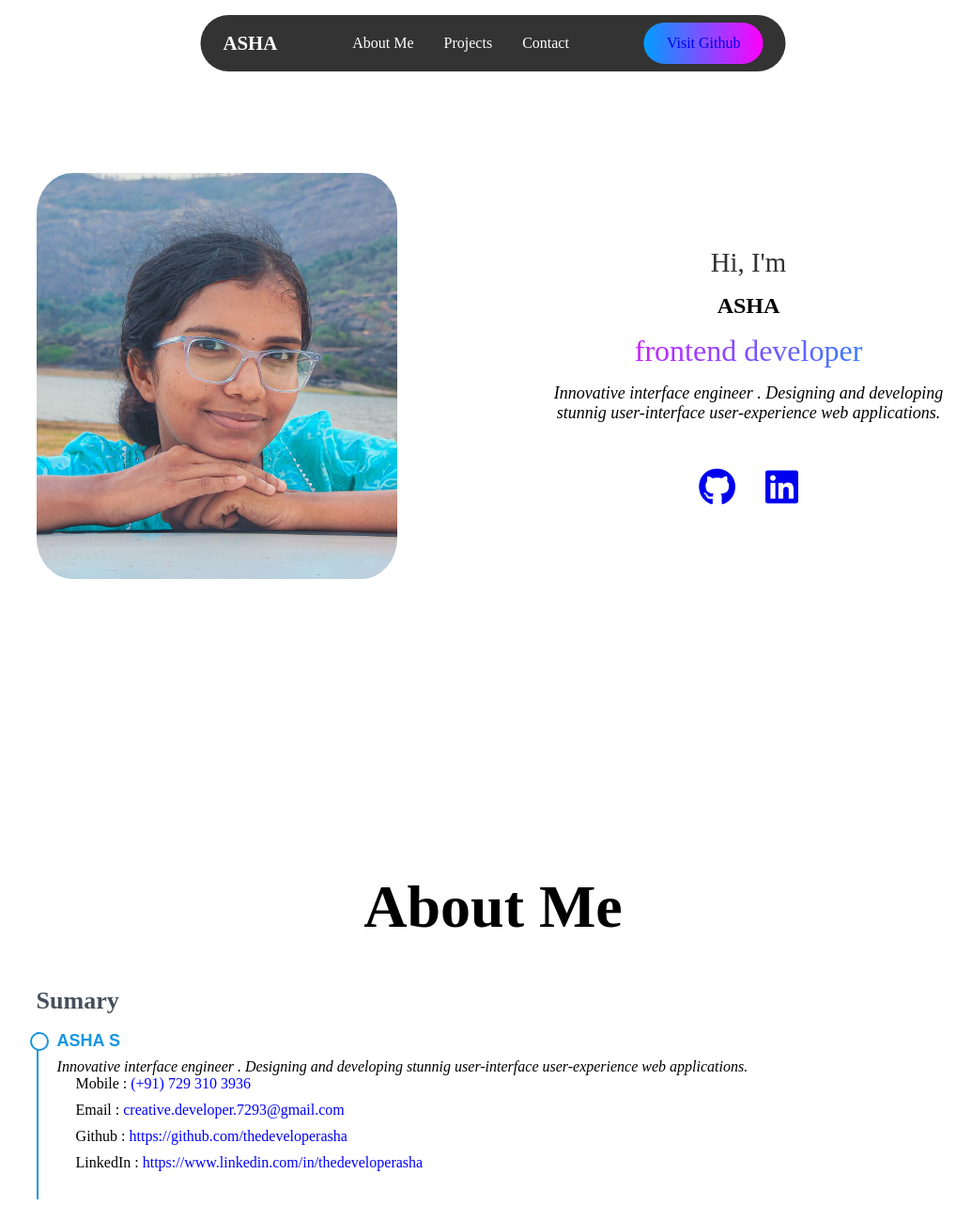
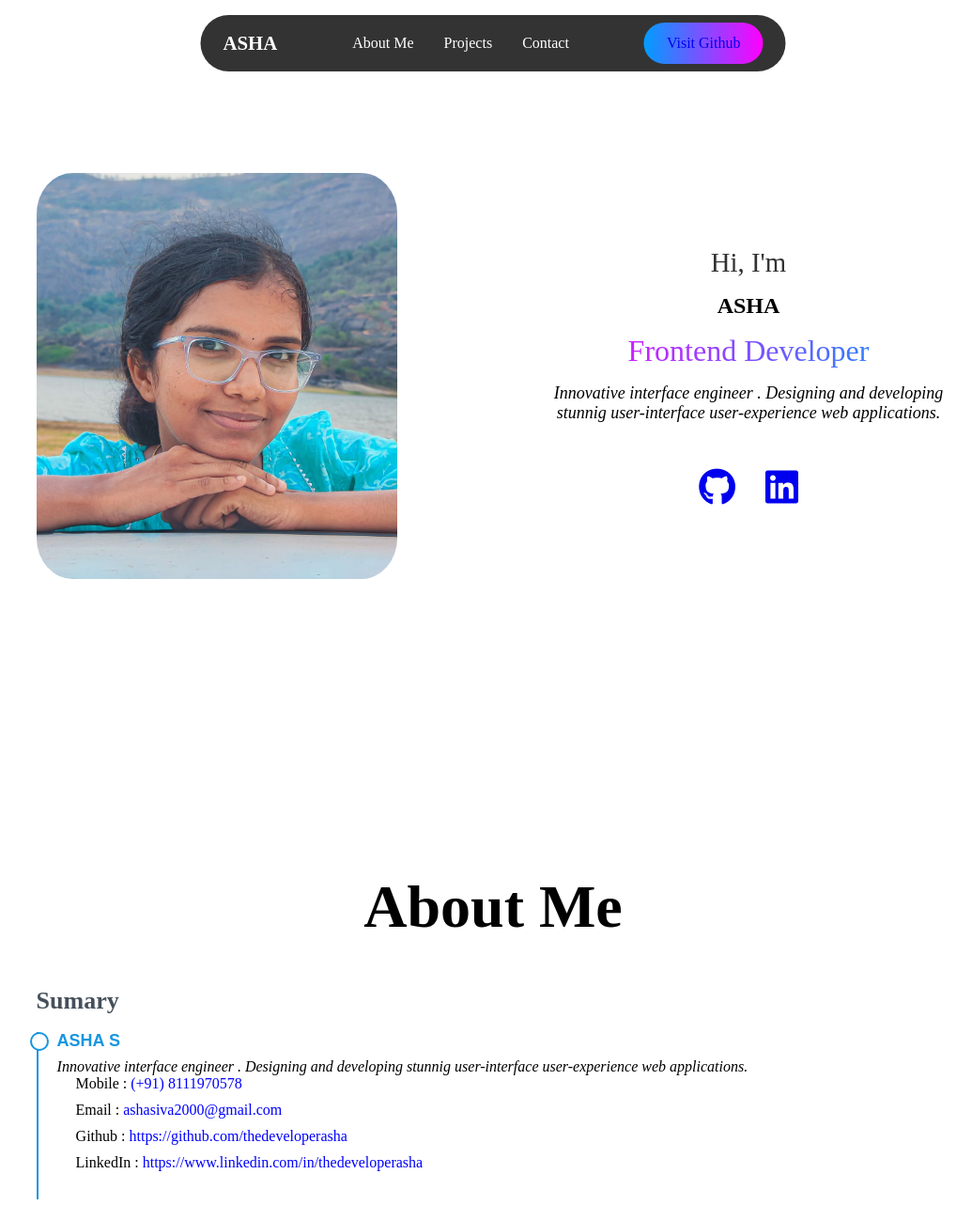
Before and after one commit to thedeveloperasha/portfolio, a plain HTML site: page index.html in a window 1280 px wide. Shown: the top 1299 px of the page at 94% size, without its empty margins (115-1150 px from the left). Drawn offline with Linux system fonts and the light colour scheme.

Commit message:
👌 IMPROVE:

```diff
--- a/index.html
+++ b/index.html
@@ -36,7 +36,7 @@
                 <div class="text hero-content">
                     <h3>Hi, I'm</h3>
                     <h1>ASHA</h1>
-                    <span>frontend developer</span>
+                    <span>Frontend Developer</span>
                     <p style="font-size: large; font-weight: 500;"><em>Innovative interface engineer . Designing and
                             developing stunnig
                             user-interface user-experience web applications.</em></p>
@@ -71,8 +71,8 @@
                         <p><em>Innovative interface engineer . Designing and developing stunnig
                                 user-interface user-experience web applications.</em></p>
                         <ul>
-                            <li>Mobile : <span style="color: blue" class="">(+91) 729 310 3936</span></li>
-                            <li>Email : <span style="color: blue">creative.developer.7293@gmail.com </span></li>
+                            <li>Mobile : <span style="color: blue" class="">(+91) 8111970578</span></li>
+                            <li>Email : <span style="color: blue">ashasiva2000@gmail.com </span></li>
                             <li>Github : <span style="color: blue">https://github.com/thedeveloperasha</span></li>
                             <li>LinkedIn : <span style="color: blue">https://www.linkedin.com/in/thedeveloperasha</span>
                             </li>
```
